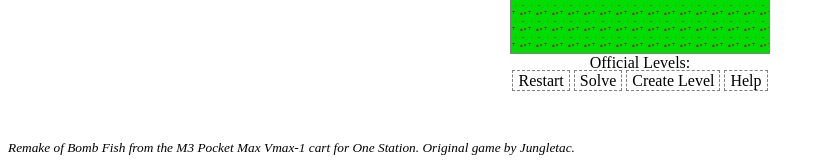
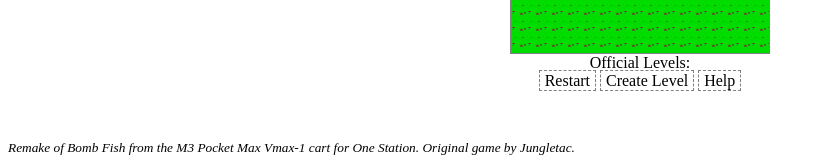
Before and after one commit to logicplace/logicplace.github.com, a plain HTML site: page games/bombfish.html in a window 1280 px wide. Shown: the part 210-370 px from the top of the page, without its empty margins (0-824 px from the left). Drawn offline with Linux system fonts and the light colour scheme; some packages are replaced by stand-ins of ours; files that its build step writes are made by us from their sources; a script that the page names is missing; files whose address does not match are found by name.

Commit message:
hiding solve button until it's actually implemented

```diff
--- a/games/bombfish.html
+++ b/games/bombfish.html
@@ -12,7 +12,7 @@
 	<div class="bf-level-select bf-regular"><span class="bf-official">Official Levels:</span></div>
 	<div class="bf-controls-regular bf-regular">
 		<span class="bf-restart" title="Restart level (r)"></span>
-		<span class="bf-solution" title="Solution"></span>
+		<!--span class="bf-solution" title="Solution"></span-->
 		<span class="bf-create" title="Create custom level"></span>
 		<span class="bf-help" title="Show help"></span>
 	</div>
```
